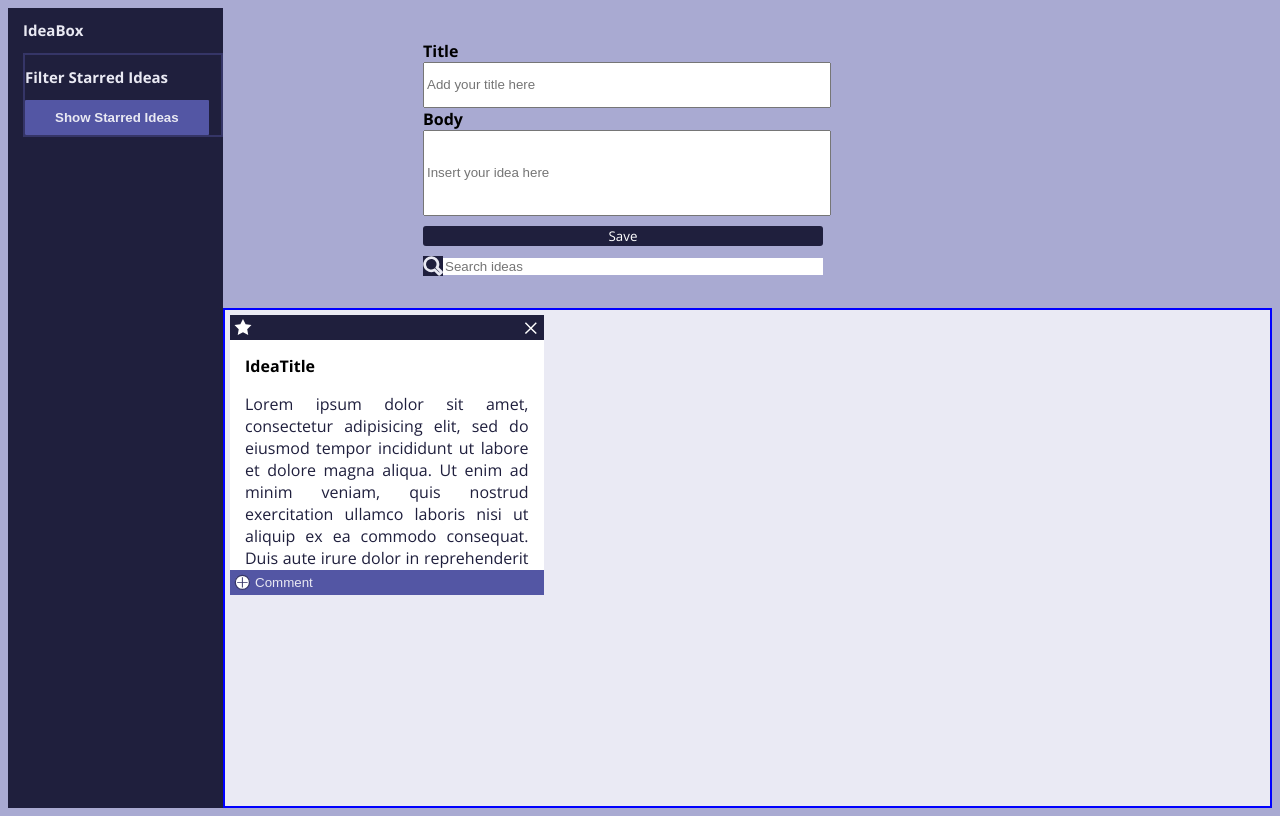
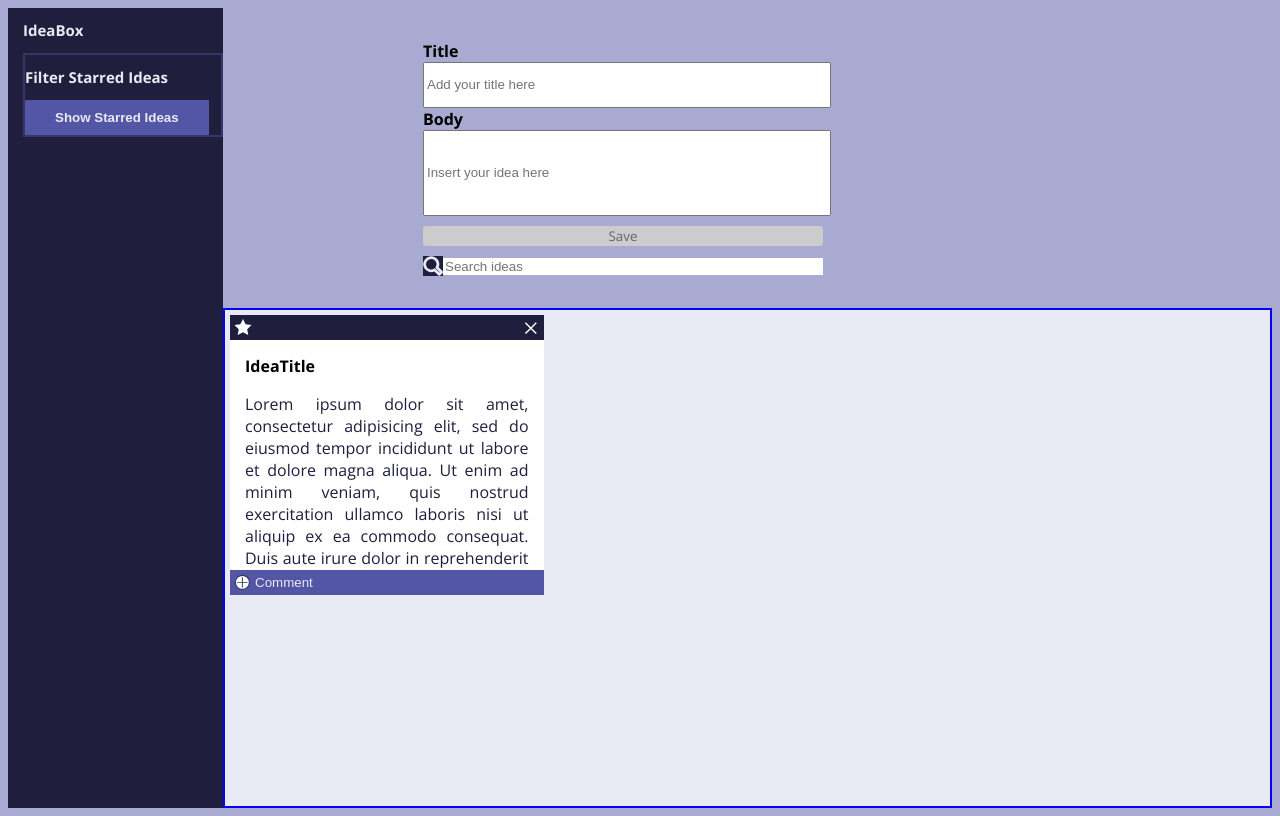
Before and after one commit to stephaniemagdic/Ideabox, a plain HTML site: page index.html in a window 1280 px wide. In both pictures the pointer is over the button "Save". Drawn offline with nearby package versions, Linux system fonts and the light colour scheme.

Commit message:
Add css disable property rules

```diff
--- a/main.js
+++ b/main.js
@@ -71,6 +71,10 @@ function createNewIdea() {
   }
 
 function displayIdeas() {
+  titleInput.value = null;
+  bodyInput.value = null;
+  console.log(titleInput);
+  console.log(titleInput);
   for (i = 0; i < savedIdeas.length; i++) {
     ideaContainerSection.innerHTML += `<article>
       <header>
--- a/styles.css
+++ b/styles.css
@@ -56,6 +56,12 @@ form.idea-title #save-idea {
   margin:10px 0;
   border: none;
   height: 80px;
+}
+
+#save-idea:disabled:hover {
+  background-color: #cccccc;
+  color: #666666;
+  cursor: not-allowed;
 }
 
 .field-container {
```
